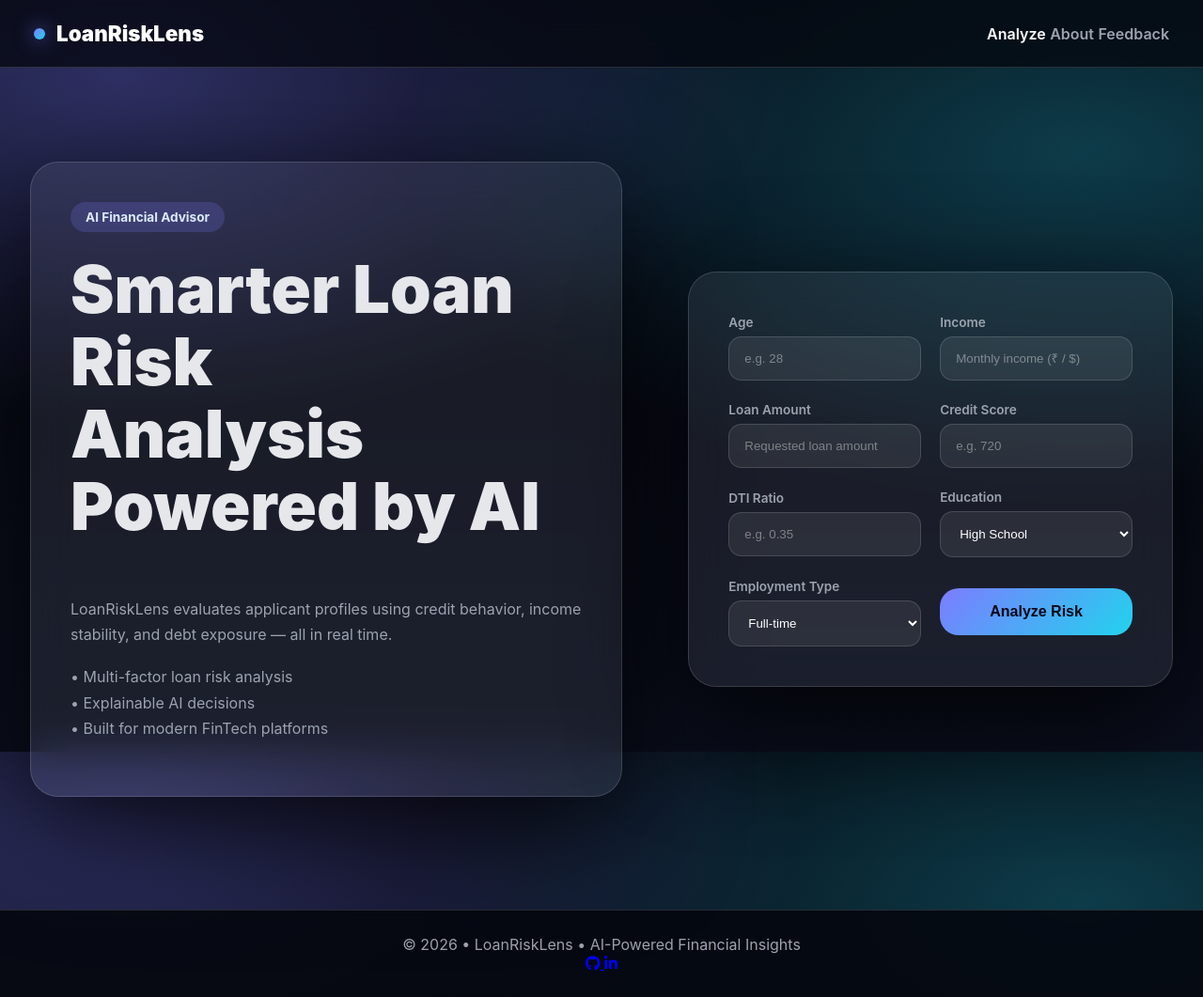
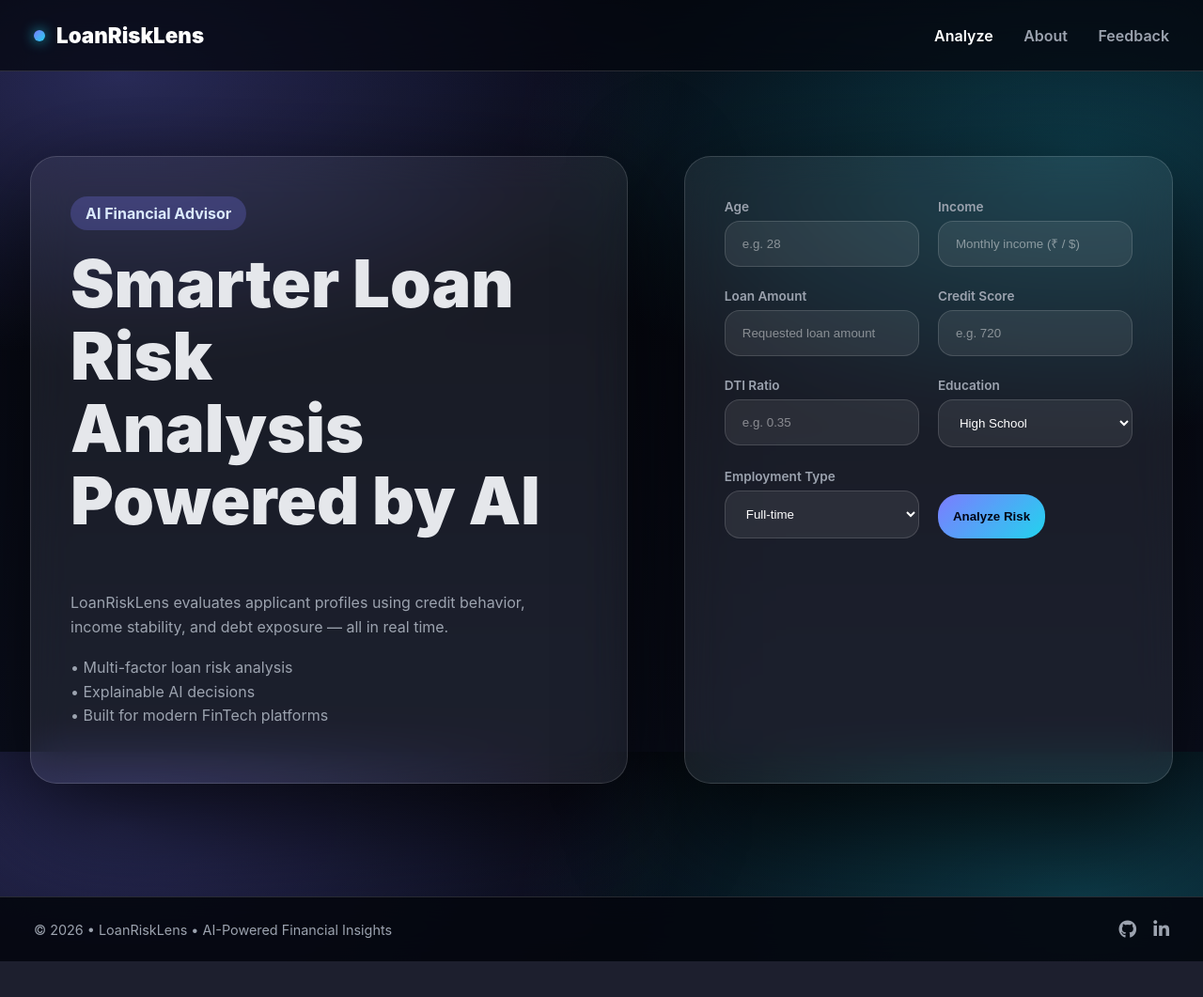
Before and after one commit to Haril2766/Loan-Default-ML, a Flask app: page / in a window 1280 px wide. Shown: the whole page at 94% size. After the commit the page ends 1023 px from the top, so only its background shows below. Run offline with Flask 3, Linux system fonts and the light colour scheme.

Commit message:
Update style.css

```diff
--- a/static/css/style.css
+++ b/static/css/style.css
@@ -10,7 +10,7 @@
   --neon2:#22d3ee;
 
   --border:rgba(255,255,255,.14);
-  --shadow:0 40px 120px rgba(0,0,0,.8);
+  --shadow:0 40px 120px rgba(0,0,0,.75);
 }
 
 /* RESET */
@@ -22,8 +22,8 @@ body{
   font-family: Inter, system-ui, -apple-system, Segoe UI, Roboto;
   color:var(--text);
   background:
-    radial-gradient(1200px 600px at 10% 10%, rgba(124,124,255,.35), transparent 60%),
-    radial-gradient(1200px 600px at 90% 20%, rgba(34,211,238,.25), transparent 60%),
+    radial-gradient(1000px 500px at 10% 10%, rgba(124,124,255,.3), transparent 60%),
+    radial-gradient(1000px 500px at 90% 20%, rgba(34,211,238,.25), transparent 60%),
     linear-gradient(180deg,var(--bg),var(--bg2));
 }
 
@@ -33,14 +33,14 @@ body{
   top:0;
   z-index:50;
   background:rgba(5,7,15,.75);
-  backdrop-filter:blur(18px);
+  backdrop-filter:blur(20px);
   border-bottom:1px solid var(--border);
 }
 
 .navWrap{
   max-width:1400px;
   margin:auto;
-  padding:22px 36px;
+  padding:24px 36px;
   display:flex;
   align-items:center;
   justify-content:space-between;
@@ -52,8 +52,8 @@ body{
   gap:12px;
   font-weight:900;
   font-size:1.4rem;
+  color:#fff;
   text-decoration:none;
-  color:#fff;
 }
 
 .brandDot{
@@ -61,20 +61,14 @@ body{
   height:12px;
   border-radius:50%;
   background:linear-gradient(135deg,var(--neon1),var(--neon2));
-  box-shadow:0 0 20px rgba(124,124,255,.8);
-}
-
-.navRight{
-  display:flex;
-  align-items:center;
-  gap:26px;
+  box-shadow:0 0 14px rgba(34,211,238,.8);
 }
 
 .navlinks a{
+  margin-left:28px;
   color:var(--soft);
   text-decoration:none;
   font-weight:600;
-  font-size:1rem;
 }
 
 .navlinks a:hover,
@@ -82,22 +76,8 @@ body{
   color:#fff;
 }
 
-/* SOCIAL */
-.social{
-  display:flex;
-  gap:16px;
-}
-
-.social a{
-  color:var(--soft);
-  font-size:1.1rem;
-  transition:.25s ease;
-}
-
-.social a:hover{
-  color:#fff;
-  transform:translateY(-2px);
-}
+/* ❌ NO underline */
+.navlinks a::after{ display:none; }
 
 /* ================= LAYOUT ================= */
 .page{
@@ -105,7 +85,7 @@ body{
 }
 
 .heroWrap{
-  padding:100px 0 120px;
+  padding:90px 0 120px;
 }
 
 .container{
@@ -117,15 +97,14 @@ body{
 .row{
   display:grid;
   grid-template-columns:1.1fr .9fr;
-  gap:70px;
-  align-items:center;
+  gap:60px;
 }
 
 /* ================= CARDS ================= */
 .heroCard,
 .glassCard{
   background:var(--card);
-  border-radius:30px;
+  border-radius:28px;
   padding:42px;
   border:1px solid var(--border);
   backdrop-filter:blur(22px);
@@ -134,17 +113,16 @@ body{
 
 /* ================= TEXT ================= */
 .pill{
-  display:inline-block;
   padding:8px 16px;
   border-radius:999px;
-  background:rgba(124,124,255,.2);
+  background:rgba(124,124,255,.25);
   color:#dbeafe;
   font-weight:700;
-  font-size:.85rem;
+  display:inline-block;
 }
 
 .heroTitle{
-  margin-top:22px;
+  margin-top:18px;
   font-size:clamp(42px,6vw,70px);
   font-weight:1000;
   line-height:1.1;
@@ -153,8 +131,8 @@ body{
 .heroText{
   margin-top:18px;
   color:var(--soft);
-  max-width:55ch;
-  line-height:1.7;
+  max-width:52ch;
+  line-height:1.6;
 }
 
 /* ================= FORM ================= */
@@ -168,65 +146,73 @@ body{
 .form-select{
   width:100%;
   margin-top:6px;
-  padding:15px 16px;
-  border-radius:14px;
+  padding:16px 18px;
+  border-radius:16px;
   background:rgba(255,255,255,.08);
   border:1px solid var(--border);
   color:#fff;
 }
 
 .form-control::placeholder{
-  color:rgba(255,255,255,.4);
+  color:rgba(255,255,255,.45);
 }
 
-.form-control:focus,
-.form-select:focus{
-  outline:none;
-  border-color:var(--neon2);
-  box-shadow:0 0 0 2px rgba(34,211,238,.3);
+.form-select option{
+  background:#0b0f1e;
+  color:#fff;
 }
 
 /* ================= BUTTON ================= */
 .btnGlow{
-  width:100%;
+  margin-top:26px;
   padding:16px;
   border:none;
-  border-radius:20px;
+  border-radius:22px;
   background:linear-gradient(135deg,var(--neon1),var(--neon2));
   color:#020617;
   font-weight:900;
-  font-size:1rem;
   cursor:pointer;
-  transition:.3s ease;
-}
-
-.btnGlow:hover{
-  transform:translateY(-2px);
-  box-shadow:0 0 30px rgba(124,124,255,.5);
 }
 
 /* ================= FOOTER ================= */
 .footer{
-  text-align:center;
-  padding:26px;
-  color:var(--soft);
   border-top:1px solid var(--border);
   background:rgba(5,7,15,.9);
+  backdrop-filter:blur(16px);
 }
 
-/* ================= RESPONSIVE ================= */
+.footerWrap{
+  max-width:1400px;
+  margin:auto;
+  padding:22px 36px;
+  display:flex;
+  justify-content:space-between;
+  align-items:center;
+}
+
+.footerLeft{
+  color:var(--soft);
+  font-size:.9rem;
+}
+
+.footerSocial{
+  display:flex;
+  gap:18px;
+}
+
+.footerSocial a{
+  color:var(--soft);
+  font-size:1.2rem;
+  transition:.25s ease;
+}
+
+.footerSocial a:hover{
+  color:#fff;
+  transform:translateY(-3px);
+  text-shadow:0 0 16px rgba(124,124,255,.6);
+}
+
+/* ================= MOBILE ================= */
 @media(max-width:1000px){
-  .row{
-    grid-template-columns:1fr;
-    gap:46px;
-  }
-
-  .navlinks,
-  .social{
-    display:none;
-  }
-
-  .heroWrap{
-    padding:70px 0 90px;
-  }
-}
+  .row{ grid-template-columns:1fr; }
+  .navlinks{ display:
```
